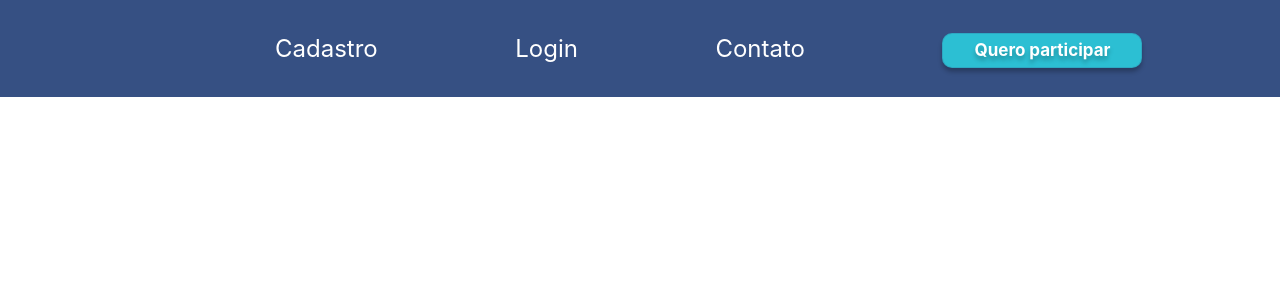
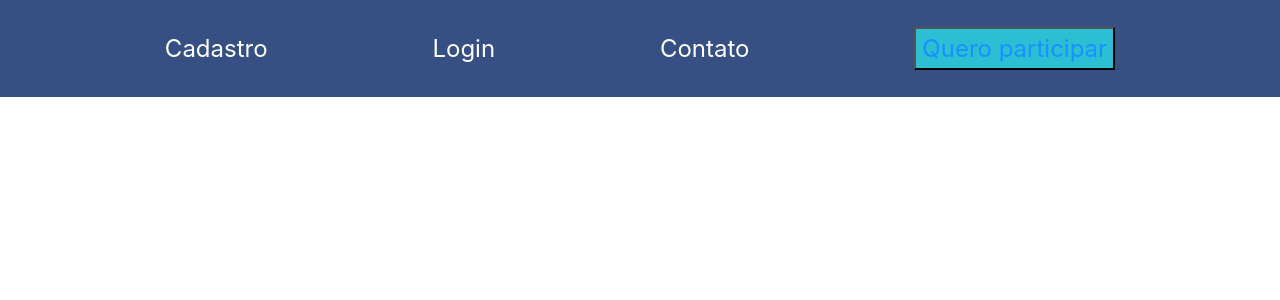
Before and after one commit to ricardossantis/reembolsa_ai, a React (Create React App) app: page /historico in a window 1280 px wide. Shown: the top 300 px of the page. Built offline with nearby package versions, Linux system fonts and the light colour scheme.

Commit message:
minor-fixes: header

```diff
--- a/src/components/main-page/home-button/index.jsx
+++ b/src/components/main-page/home-button/index.jsx
@@ -5,9 +5,9 @@ import { ZButton } from "./home-button-style.js";
 const Button = (props) => {
   return (
     <Link to="/cadastro">
-      <ZButton style={{ backgroundColor: props.bckButton }}>
+      <button style={{ backgroundColor: props.bckButton }}>
         Quero participar
-      </ZButton>
+      </button>
     </Link>
   );
 };
--- a/src/components/system-general/header/index.jsx
+++ b/src/components/system-general/header/index.jsx
@@ -39,7 +39,6 @@ const Header = (props) => {
     <>
       {(width > 768 && (
         <MaxHeader style={{ backgroundColor: props.maxColor }}>
-          <ZLink>{props.logo || props.input}</ZLink>
           <ZLink to={props.link1}>{props.title1}</ZLink>
           <ZLink to={props.link2}>{props.title2}</ZLink>
           <ZLink to={props.link3}>{props.title3}</ZLink>
@@ -49,9 +48,7 @@ const Header = (props) => {
         <MinHeader style={{ backgroundColor: props.minColor }}>
           {props.input}
           <Dropdown overlay={menuHamburguer}>
-            <Link onClick={(e) => e.preventDefault()}>
               <Hamburguer style={{ color: props.burguerColor }} />
-            </Link>
           </Dropdown>
         </MinHeader>
       )}
```
